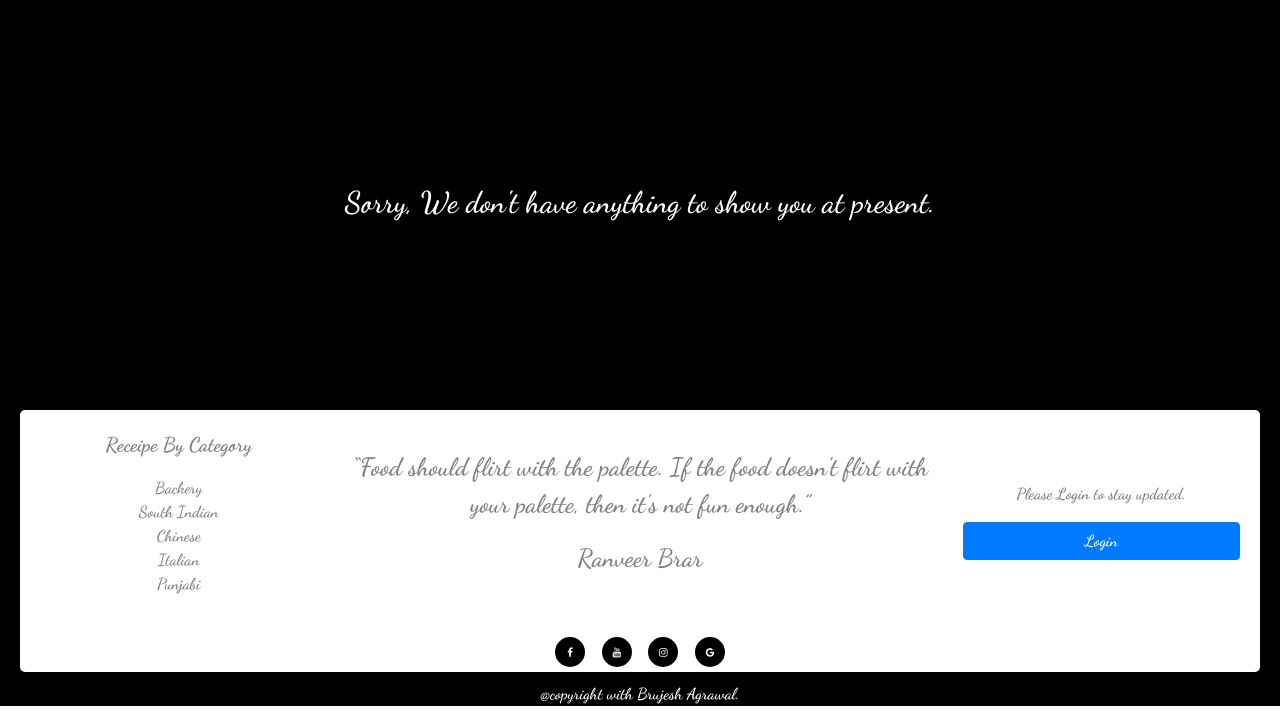
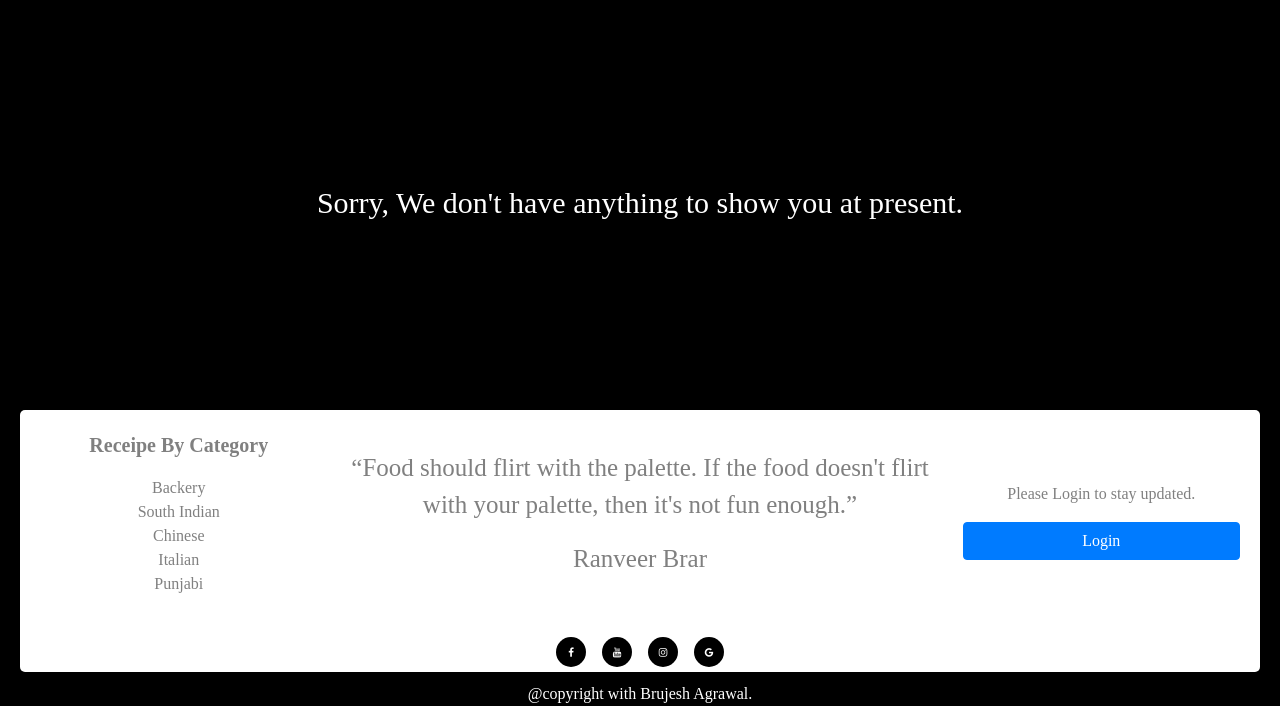
Before and after one commit to brujeshagrawal/my-food-blog, a Django app: page /blog/ in a window 1280 px wide. Shown: the part 80-802 px from the top of the page. Run offline with Django 3.2, Linux system fonts and the light colour scheme; data that the repository does not hold is empty; some libraries are stand-ins or nearby versions; some web fonts are replaced.

Commit message:
changed the font style

```diff
--- a/templates/djangoapp/base.html
+++ b/templates/djangoapp/base.html
@@ -25,6 +25,14 @@
     />
     <link
       href="https://fonts.googleapis.com/css2?family=Dancing+Script:wght@600;700&display=swap"
+      rel="stylesheet"
+    />
+    <link
+      href="https://fonts.googleapis.com/css2?family=Montserrat:wght@200&display=swap"
+      rel="stylesheet"
+    />
+    <link
+      href="https://fonts.googleapis.com/css2?family=Zilla+Slab:ital,wght@1,300&display=swap"
       rel="stylesheet"
     />
 
@@ -102,7 +110,7 @@
   </head>
   <body>
     {% include "djangoapp/navbar.html" %}
-    <div style="background-color: black; font-family: Dancing Script, cursive;">
+    <div style="background-color: black; font-family: 'Zilla Slab', serif;">
       <!--  -->
       {% block body_block %} {% endblock %}
       <!--  -->
```
